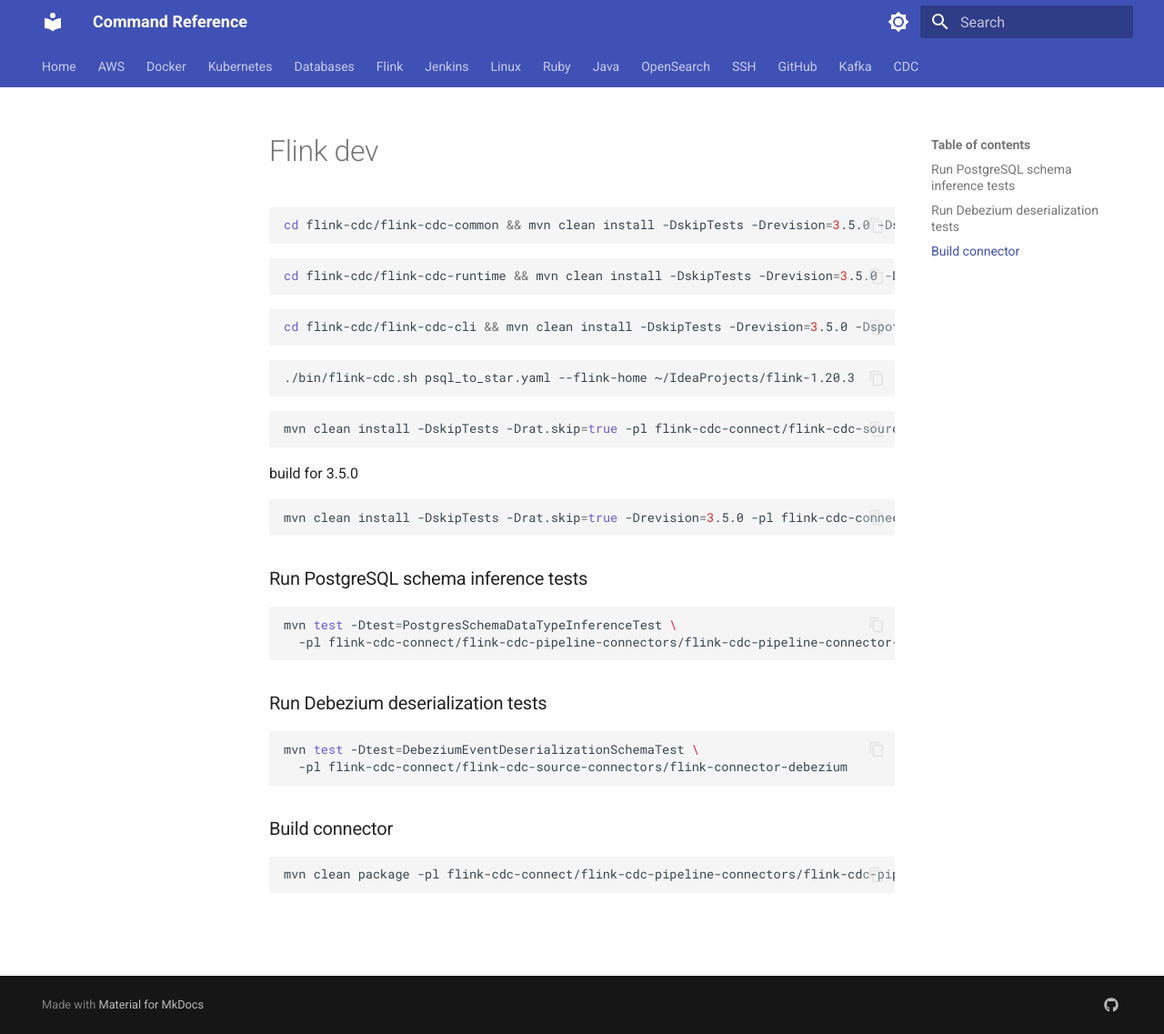
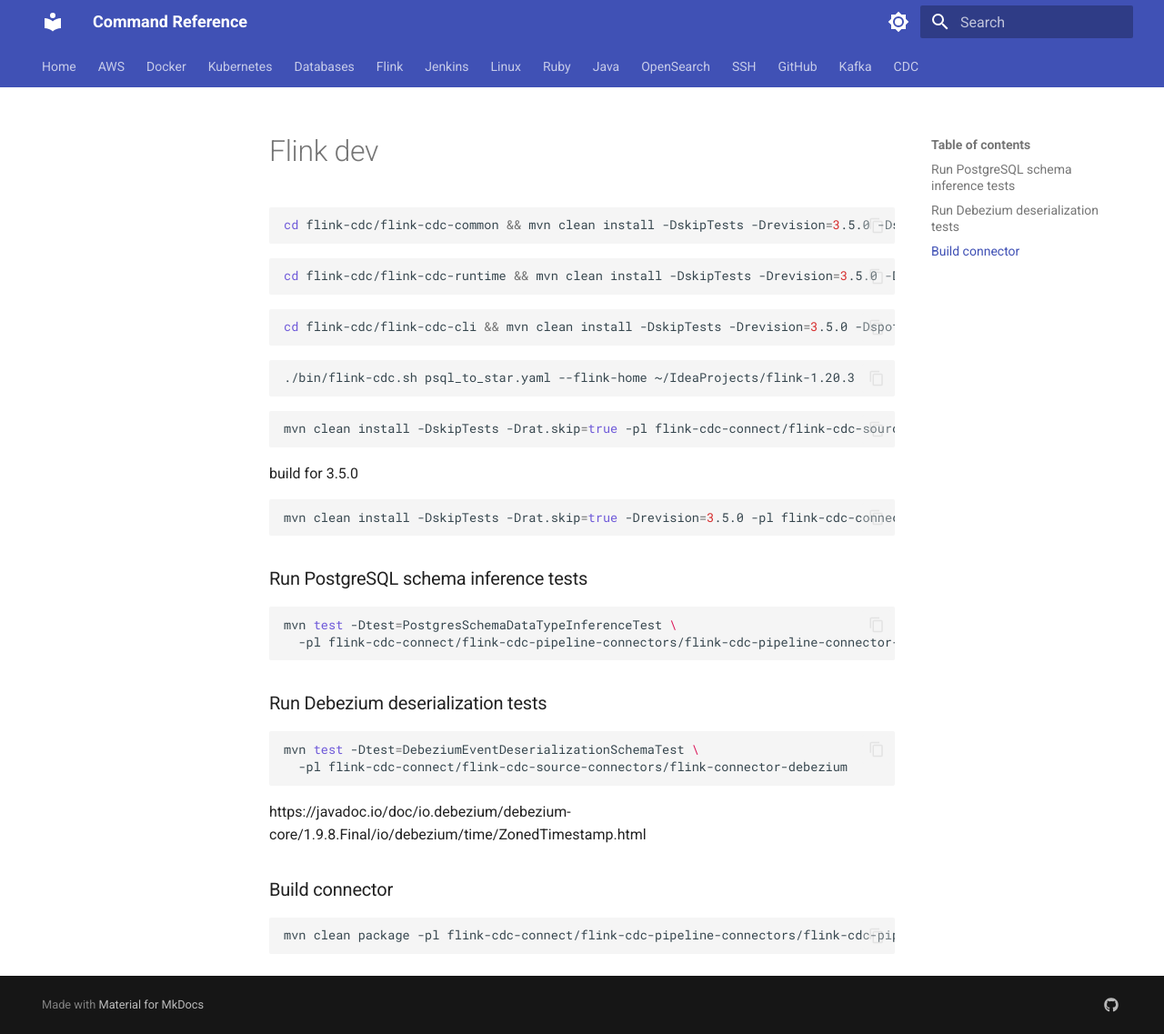
Before and after one commit to Fluder-Paradyne/cmds, an MkDocs documentation site: the page built from docs/flink/flink-dev.md, in a window 1280 px wide and 1137 px high. Shown: the whole window at 91% size. Built offline with MkDocs 1.6.1 and Material for MkDocs 9.7.7, drawn with Linux system fonts in a browser that asks for light colours; some of the changed lines change nothing that is shown.

Commit message:
Add Javadoc link for ZonedTimestamp in flink-dev.md
Added a link to the Debezium ZonedTimestamp Javadoc.

````diff
--- a/docs/flink/flink-dev.md
+++ b/docs/flink/flink-dev.md
@@ -37,6 +37,8 @@ mvn test -Dtest=DebeziumEventDeserializationSchemaTest \
   -pl flink-cdc-connect/flink-cdc-source-connectors/flink-connector-debezium
 ```
 
+https://javadoc.io/doc/io.debezium/debezium-core/1.9.8.Final/io/debezium/time/ZonedTimestamp.html
+
 ### Build connector
 ```shell
 mvn clean package -pl flink-cdc-connect/flink-cdc-pipeline-connectors/flink-cdc-pipeline-connector-postgres -am -DskipTests
````
